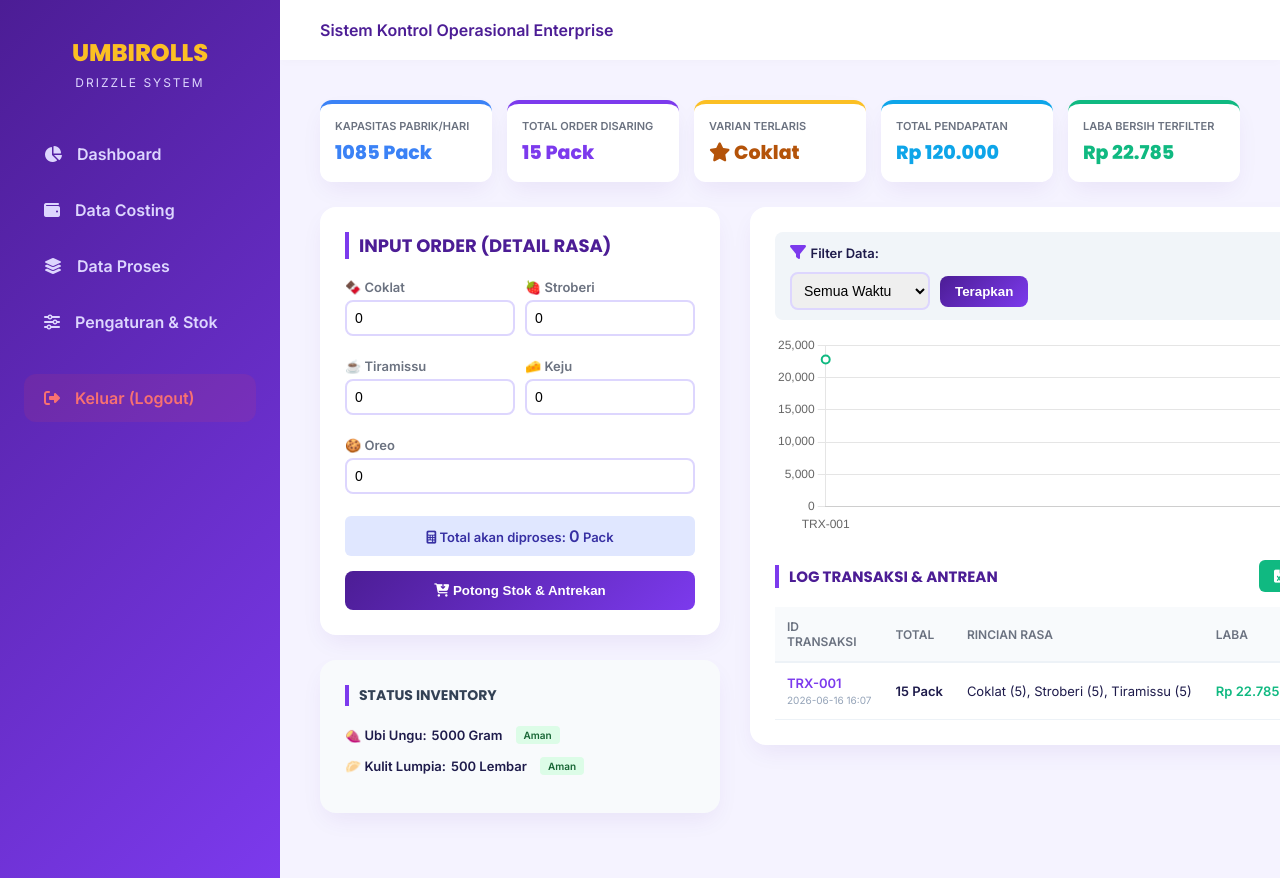
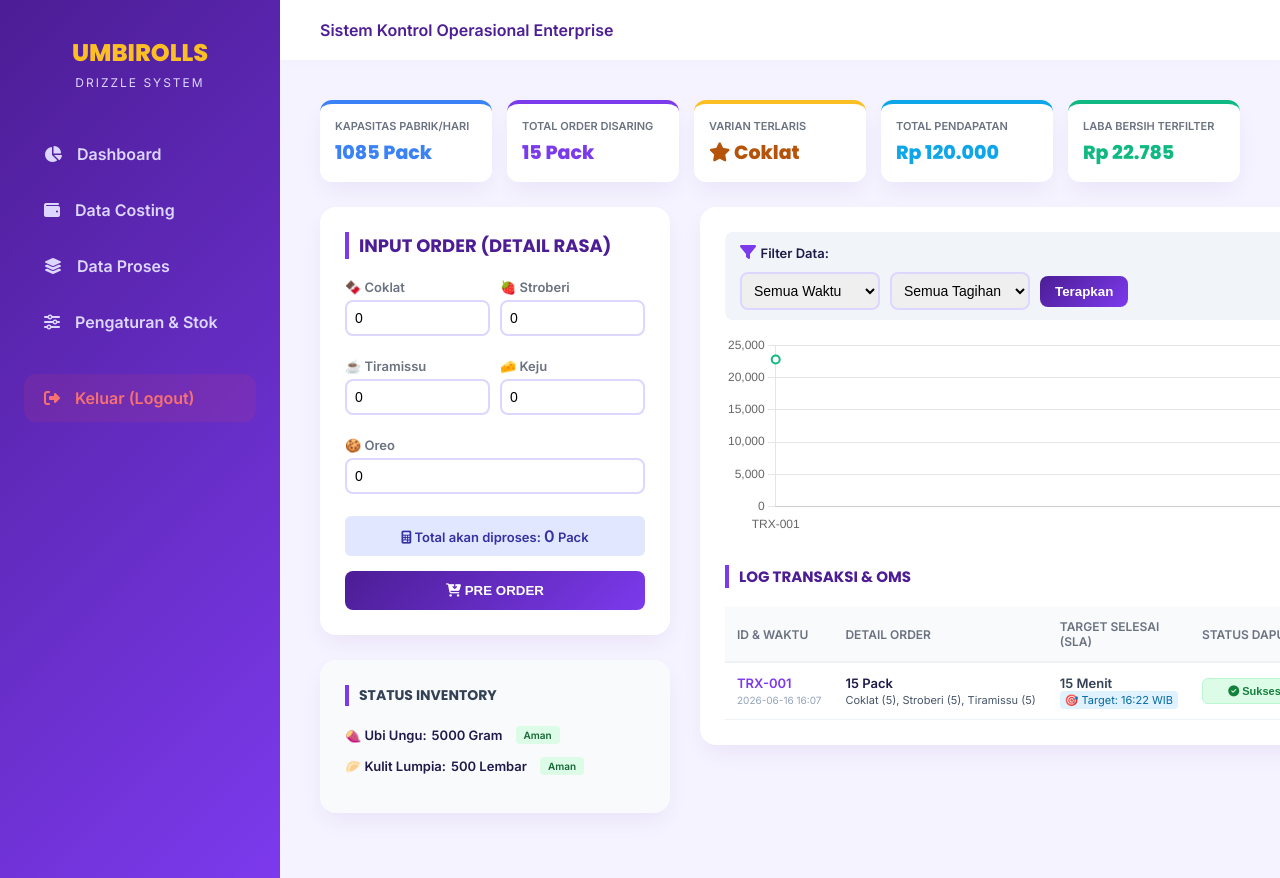
Before and after one commit to bebaskreatif99/umbilrolls, a Flask app: page / in a window 1280 px wide. Run offline with Flask 3, Linux system fonts and the light colour scheme; the visitor is signed in with stand-in values (Sample User, id 1).

Commit message:
Add files via upload

```diff
--- a/templates/index.html
+++ b/templates/index.html
@@ -3,8 +3,7 @@
 
 {% block extra_css %}
 <style>
-    .grid-dashboard { display: grid; grid-template-columns: 400px 1fr; gap: 30px; }
-
+    .grid-dashboard { display: grid; grid-template-columns: 350px 1fr; gap: 30px; }
     .kpi-grid { display: grid; grid-template-columns: repeat(5, 1fr); gap: 15px; margin-bottom: 25px; }
     .kpi-card { background: var(--bg-card); border-radius: 12px; padding: 15px; box-shadow: var(--shadow-md); border-top: 4px solid var(--primary-light); }
     .kpi-card h3 { margin: 0; font-size: 11px; color: var(--text-muted); text-transform: uppercase; font-weight: 700; }
@@ -17,46 +16,38 @@
     .btn-export { background: #10b981; color: white; border: none; padding: 8px 15px; border-radius: 6px; font-weight: 600; cursor: pointer; text-decoration: none; font-size: 13px; display: inline-block; }
 
     .flavor-grid { display: grid; grid-template-columns: 1fr 1fr; gap: 10px; }
-
     table { width: 100%; border-collapse: collapse; }
     th { background: #f8fafc; color: var(--text-muted); padding: 12px; font-size: 12px; text-transform: uppercase; border-bottom: 2px solid #edf2f7; text-align: left; }
-    td { padding: 12px; border-bottom: 1px solid #edf2f7; font-size: 13px; white-space: nowrap; }
+    td { padding: 12px; border-bottom: 1px solid #edf2f7; font-size: 13px; white-space: nowrap; vertical-align: middle; }
+
+    /* REVISI DESAIN: Gaya 3 Tombol Status Produksi & Distribusi */
+    .btn-status { border: none; padding: 6px 12px; border-radius: 6px; font-size: 11px; font-weight: bold; cursor: pointer; transition: 0.2s; width: 105px; text-align: center; }
+    .btn-status:hover { opacity: 0.85; transform: scale(1.02); }
+    .st-diproses { background: #fef08a; color: #b45309; }
+    .st-selesai { background: #e0f2fe; color: #0369a1; }
+    .st-sukses { background: #dcfce7; color: #15803d; border: 1px solid #bbf7d0; }
+    .st-belum-lunas { background: #fee2e2; color: #b91c1c; }
+    .st-lunas { background: #dcfce7; color: #15803d; }
 
     .badge-stok { padding: 3px 8px; border-radius: 4px; font-size: 10px; font-weight: bold; margin-left: 8px; vertical-align: middle; display: inline-block; }
     .stok-aman { background: #dcfce7; color: #166534; }
     .stok-kritis { background: #fee2e2; color: #991b1b; border: 1px solid #f87171; animation: pulse 1.5s infinite; }
-
     @keyframes pulse { 0% { opacity: 1; } 50% { opacity: 0.6; } 100% { opacity: 1; } }
 
     .filter-toolbar { display: flex; gap: 10px; align-items: center; background: #f1f5f9; padding: 10px 15px; border-radius: 8px; margin-bottom: 15px; flex-wrap: wrap; }
     .responsive-table-wrapper { width: 100%; overflow-x: auto; -webkit-overflow-scrolling: touch; }
 
-    /* ========================================================
-       MOBILE GRID OPTIMIZATION (RAPI & PRESISI)
-       ======================================================== */
-    @media (max-width: 1200px) {
-        .kpi-grid { grid-template-columns: repeat(3, 1fr); }
-    }
+    @media (max-width: 1200px) { .kpi-grid { grid-template-columns: repeat(3, 1fr); } }
     @media (max-width: 768px) {
         .kpi-grid { grid-template-columns: repeat(2, 1fr); gap: 10px; }
         .grid-dashboard { grid-template-columns: 1fr; gap: 15px; }
-
-        .filter-toolbar { flex-direction: column; align-items: stretch; }
         .filter-toolbar form { flex-direction: column; width: 100%; gap: 10px; }
         .filter-toolbar select { width: 100% !important; }
-
-        /* Penataan tanggal rentang di Mobile agar lurus rapi */
         #customDateWrapper { flex-direction: column; width: 100%; align-items: stretch !important; gap: 8px !important; }
         #customDateWrapper input { width: 100% !important; }
-        #customDateWrapper span { text-align: center; }
-
         .btn-export { width: 100%; text-align: center; margin-top: 10px; }
-        .panel-title { font-size: 16px; margin-bottom: 15px; }
     }
-    @media (max-width: 480px) {
-        .kpi-grid { grid-template-columns: 1fr; }
-        .flavor-grid { grid-template-columns: 1fr; gap: 8px; }
-    }
+    @media (max-width: 480px) { .kpi-grid { grid-template-columns: 1fr; } .flavor-grid { grid-template-columns: 1fr; gap: 8px; } }
 </style>
 {% endblock %}
 
@@ -64,7 +55,7 @@
 <div class="kpi-grid">
     <div class="kpi-card" style="border-top-color: #3b82f6;">
         <h3>Kapasitas Pabrik/Hari</h3>
-        <p style="color: #3b82f6;" title="Dihitung otomatis berdasarkan Theory of Constraints">{{ kapasitas_harian }} Pack</p>
+        <p style="color: #3b82f6;">{{ kapasitas_harian }} Pack</p>
     </div>
     <div class="kpi-card" style="border-top-color: #7c3aed;">
         <h3>Total Order Disaring</h3>
@@ -100,8 +91,7 @@
                 <div style="background: #e0e7ff; color: #3730a3; padding: 10px; border-radius: 6px; text-align: center; font-weight: bold; font-size: 13px; margin: 10px 0;">
                     <i class="fa-solid fa-calculator"></i> Total akan diproses: <span id="liveTotal" style="font-size: 16px;">0</span> Pack
                 </div>
-
-                <button type="submit" class="btn-action"><i class="fa-solid fa-cart-arrow-down"></i> Potong Stok & Antrekan</button>
+                <button type="submit" class="btn-action"><i class="fa-solid fa-cart-arrow-down"></i> PRE ORDER</button>
             </form>
         </div>
 
@@ -109,19 +99,11 @@
             <h2 class="panel-title" style="font-size: 14px; color: #334155;">STATUS INVENTORY</h2>
             <p style="font-size: 13px; font-weight: 600; margin-bottom: 10px; display: flex; align-items: center; flex-wrap: wrap; gap: 5px;">
                 🍠 Ubi Ungu: <span>{{ inventory['ubi_ungu_gr'] }} Gram</span>
-                {% if inventory['ubi_ungu_gr'] < 600 %}
-                    <span class="badge-stok stok-kritis">Kritis! Butuh Kulakan</span>
-                {% else %}
-                    <span class="badge-stok stok-aman">Aman</span>
-                {% endif %}
+                {% if inventory['ubi_ungu_gr'] < 600 %}<span class="badge-stok stok-kritis">Kritis!</span>{% else %}<span class="badge-stok stok-aman">Aman</span>{% endif %}
             </p>
             <p style="font-size: 13px; font-weight: 600; display: flex; align-items: center; flex-wrap: wrap; gap: 5px;">
                 🥟 Kulit Lumpia: <span>{{ inventory['kulit_lumpia_lbr'] }} Lembar</span>
-                {% if inventory['kulit_lumpia_lbr'] < 75 %}
-                    <span class="badge-stok stok-kritis">Kritis! Butuh Kulakan</span>
-                {% else %}
-                    <span class="badge-stok stok-aman">Aman</span>
-                {% endif %}
+                {% if inventory['kulit_lumpia_lbr'] < 75 %}<span class="badge-stok stok-kritis">Kritis!</span>{% else %}<span class="badge-stok stok-aman">Aman</span>{% endif %}
             </p>
         </div>
     </div>
@@ -139,6 +121,12 @@
                         <option value="kustom" {% if filter_aktif == 'kustom' %}selected{% endif %}>Kustom Rentang</option>
                     </select>
 
+                    <select name="filter_status" class="form-input" style="width: 140px;">
+                        <option value="semua" {% if filter_status == 'semua' %}selected{% endif %}>Semua Tagihan</option>
+                        <option value="belum_lunas" {% if filter_status == 'belum_lunas' %}selected{% endif %}>Belum Lunas</option>
+                        <option value="lunas" {% if filter_status == 'lunas' %}selected{% endif %}>Sudah Lunas</option>
+                    </select>
+
                     <div id="customDateWrapper" style="display: {% if filter_aktif == 'kustom' %}flex{% else %}none{% endif %}; gap: 5px; align-items: center; flex-wrap: wrap;">
                         <input type="date" name="start_date" class="form-input" style="width: 130px;" value="{{ start_date or '' }}">
                         <span style="font-size: 12px; font-weight: bold;">s/d</span>
@@ -151,7 +139,7 @@
             <div style="height: 200px; margin-bottom: 25px;"><canvas id="dashboardChart"></canvas></div>
 
             <div style="display: flex; justify-content: space-between; align-items: center; margin-bottom: 15px; flex-wrap: wrap; gap: 10px;">
-                <h2 class="panel-title" style="margin: 0; font-size: 15px;">LOG TRANSAKSI & ANTREAN</h2>
+                <h2 class="panel-title" style="margin: 0; font-size: 15px;">LOG TRANSAKSI & OMS</h2>
                 <a href="{{ url_for('export_csv') }}" class="btn-export"><i class="fa-solid fa-file-excel"></i> Export CSV</a>
             </div>
 
@@ -159,11 +147,11 @@
                 <table>
                     <thead>
                         <tr>
-                            <th>ID Transaksi</th>
-                            <th>Total</th>
-                            <th>Rincian Rasa</th>
-                            <th>Laba</th>
-                            <th>Status Antrean</th>
+                            <th>ID & Waktu</th>
+                            <th>Detail Order</th>
+                            <th>Target Selesai (SLA)</th>
+                            <th>Status Dapur</th>
+                            <th>Pembayaran</th>
                         </tr>
                     </thead>
                     <tbody>
@@ -173,25 +161,43 @@
                                 <span style="font-weight:700; color:var(--primary-light);">{{ t.id }}</span><br>
                                 <span style="font-size: 10px; color: #94a3b8;">{{ t.tanggal }}</span>
                             </td>
-                            <td style="font-weight:bold;">{{ t.jumlah }} Pack</td>
                             <td>
-                                {% set rincian = [] %}
-                                {% for rasa, qty in t.rasa.items() %}
-                                    {% if qty > 0 %}
-                                        {% set _ = rincian.append(rasa ~ ' (' ~ qty ~ ')') %}
-                                    {% endif %}
-                                {% endfor %}
-                                {{ rincian | join(', ') }}
+                                <span style="font-weight:bold;">{{ t.jumlah }} Pack</span><br>
+                                <span style="font-size: 11px; color: #475569;">
+                                    {% set rincian = [] %}
+                                    {% for rasa, qty in t.rasa.items() %}
+                                        {% if qty > 0 %}{% set _ = rincian.append(rasa ~ ' (' ~ qty ~ ')') %}{% endif %}
+                                    {% endfor %}
+                                    {{ rincian | join(', ') }}
+                                </span>
                             </td>
-                            <td style="color:#10b981; font-weight:600;">{{ t.laba | rupiah }}</td>
                             <td>
-                                <span style="background:#e0f2fe; color:#0369a1; padding:4px 8px; border-radius:4px; font-size:11px; font-weight: bold;">
-                                    {{ t.antrean_kumulatif }} Hari
-                                </span>
+                                <span style="font-weight: bold; color: #334155;">{{ t.estimasi_teks }}</span><br>
+                                <span style="font-size: 11px; color: #0369a1; background:#e0f2fe; padding:2px 5px; border-radius:4px;">🎯 Target: {{ t.target_waktu_tampil }}</span>
+                            </td>
+
+                            <td>
+                                <form method="POST" action="/update_status/{{ t.id }}" style="margin: 0;">
+                                    <input type="hidden" name="jenis" value="produksi">
+                                    <button type="submit" class="btn-status {% if t.status_produksi == 'Sukses' %}st-sukses{% elif t.status_produksi == 'Selesai' %}st-selesai{% else %}st-diproses{% endif %}" title="Klik untuk ubah siklus distribusi">
+                                        {% if t.status_produksi == 'Sukses' %}<i class="fa-solid fa-circle-check"></i> Sukses
+                                        {% elif t.status_produksi == 'Selesai' %}<i class="fa-solid fa-check-double"></i> Selesai
+                                        {% else %}<i class="fa-solid fa-fire-burner"></i> Diproses{% endif %}
+                                    </button>
+                                </form>
+                            </td>
+
+                            <td>
+                                <form method="POST" action="/update_status/{{ t.id }}" style="margin: 0;">
+                                    <input type="hidden" name="jenis" value="pembayaran">
+                                    <button type="submit" class="btn-status {% if t.status_pembayaran == 'Lunas' %}st-lunas{% else %}st-belum-lunas{% endif %}" title="Klik untuk melunasi tagihan">
+                                        {% if t.status_pembayaran == 'Lunas' %}<i class="fa-solid fa-money-bill-wave"></i>{% else %}<i class="fa-solid fa-hand-holding-dollar"></i>{% endif %} {{ t.status_pembayaran }}
+                                    </button>
+                                </form>
                             </td>
                         </tr>
                         {% else %}
-                        <tr><td colspan="5" style="text-align:center; color:var(--text-muted); padding: 20px;">Tidak ada riwayat transaksi pada rentang waktu ini.</td></tr>
+                        <tr><td colspan="5" style="text-align:center; color:var(--text-muted); padding: 20px;">Tidak ada riwayat transaksi.</td></tr>
                         {% endfor %}
                     </tbody>
                 </table>
@@ -206,14 +212,10 @@
 
     function hitungTotal() {
         let total = 0;
-        qtyInputs.forEach(input => {
-            total += (parseInt(input.value) || 0);
-        });
+        qtyInputs.forEach(input => { total += (parseInt(input.value) || 0); });
         liveTotalDisplay.textContent = total;
     }
-    qtyInputs.forEach(input => {
-        input.addEventListener('input', hitungTotal);
-    });
+    qtyInputs.forEach(input => { input.addEventListener('input', hitungTotal); });
 
     function toggleCustomDate() {
         const selectValue = document.getElementById('filterSelect').value;
```
Also changed, not shown: templates/settings.html (+19 -27 lines).
